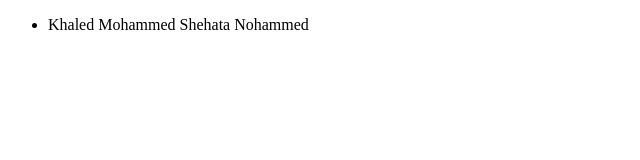
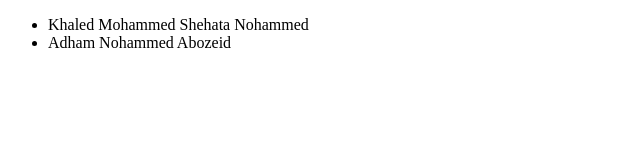
Before and after one commit to KHALEDMO07/SourceControlLabs, a plain HTML site: page index.html in a window 1280 px wide. Shown: the whole page, without its empty margins (0-640 px from the left). Drawn offline with Linux system fonts and the light colour scheme.

Commit message:
Adham Mohamed Push

```diff
--- a/index.html
+++ b/index.html
@@ -9,6 +9,7 @@
     <div>
         <ul>
             <li>Khaled Mohammed Shehata Nohammed</li>
+            <li>Adham Nohammed Abozeid</li>
         </ul>
     </div>
 </body>
```
